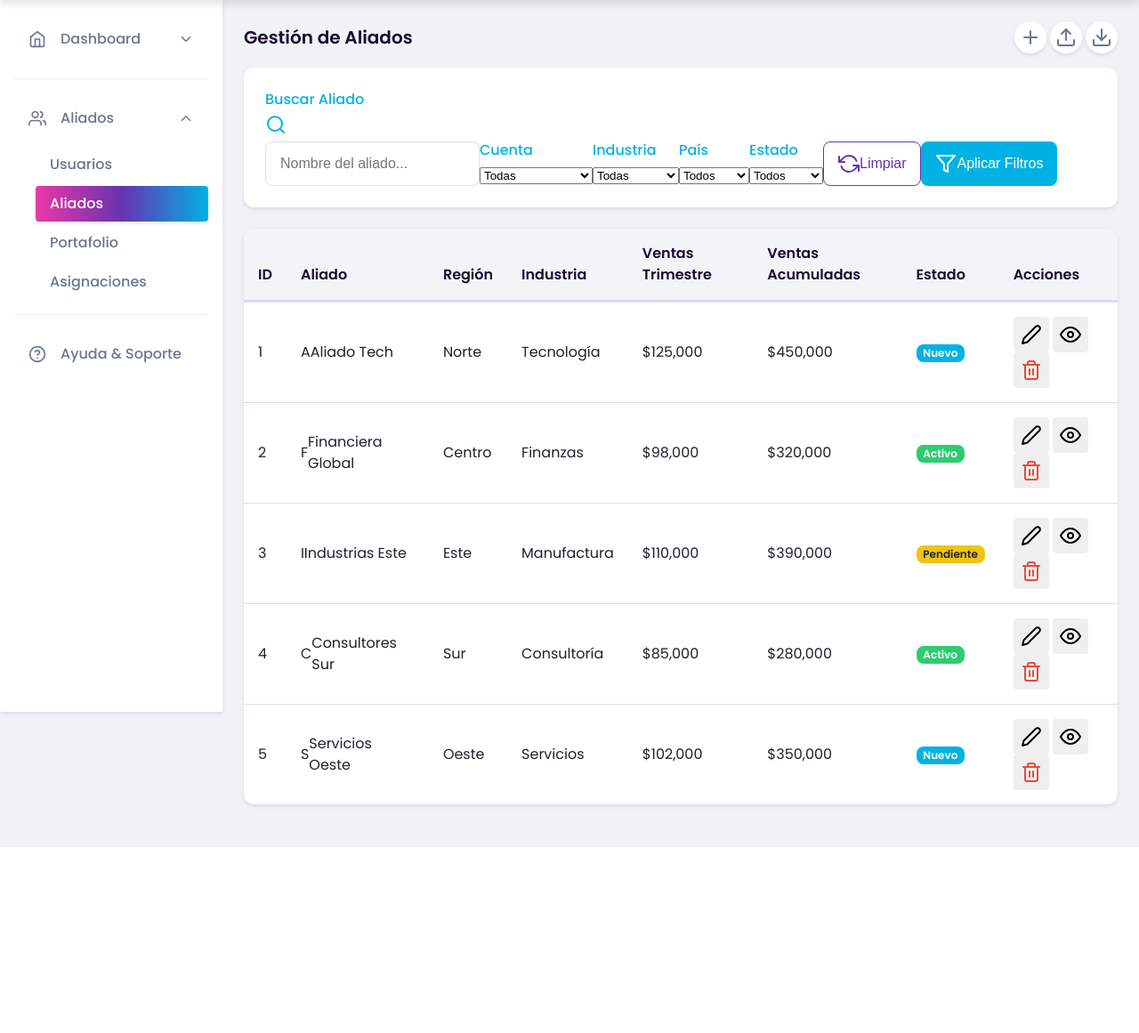
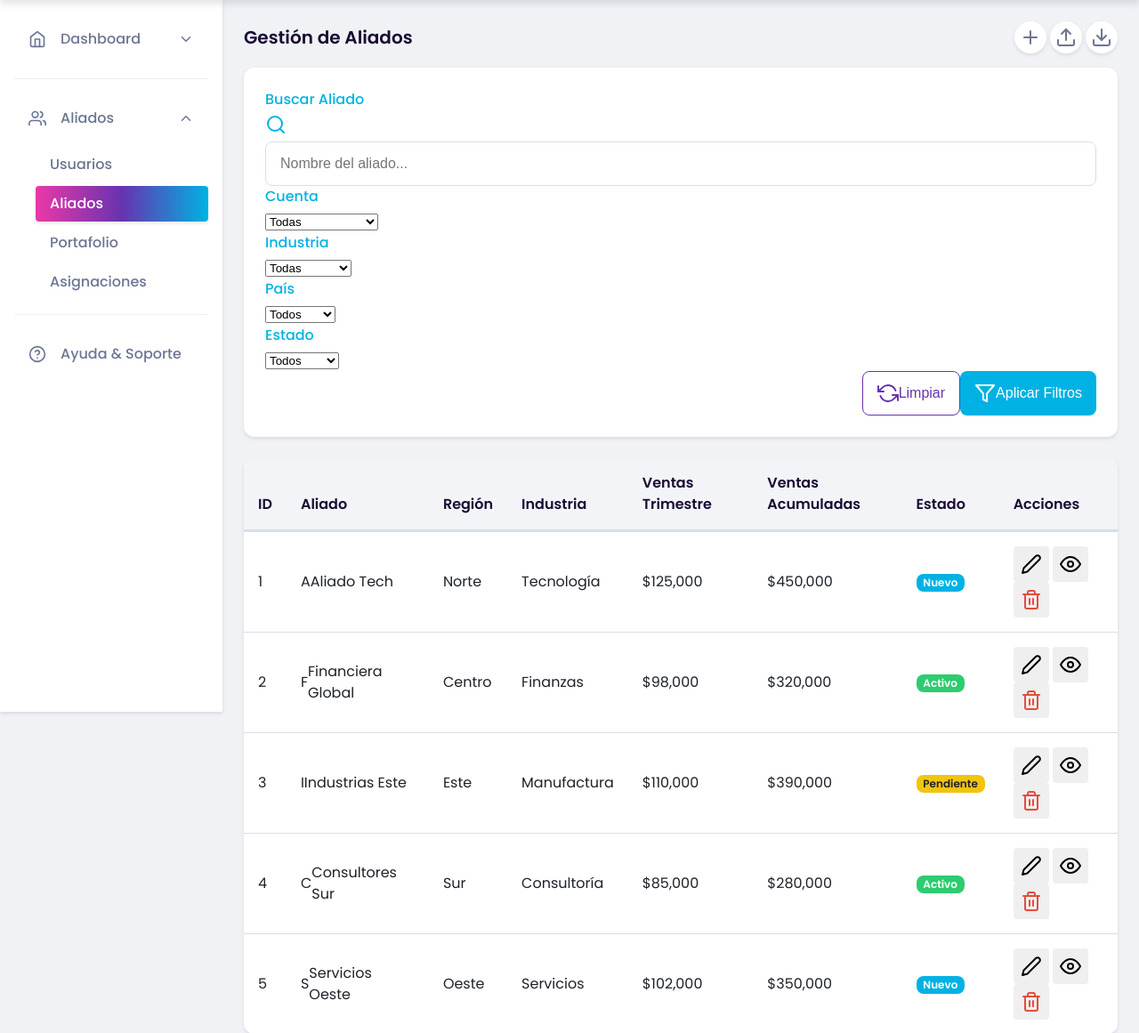
Before and after one commit to Slizarazo/NovaFlow, a Flask app: page /aliados/aliados in a window 1280 px wide. Shown: the part 70-1231 px from the top of the page at 89% size. Before the commit the page ends 1022 px from the top, so only its background shows below. Run offline with Flask 3, Linux system fonts and the light colour scheme; a user stored in the database is signed in; some libraries are stand-ins or nearby versions.

Commit message:
Assistant checkpoint: Reorganizar filtros en 3 filas con diseño consistente
Assistant generated file changes:
- templates/aliados/aliados.html: Reorganizar filtros en 3 filas

---

User prompt:

divide en 3 filas
1. fila superior el buscador
2. fila del medio todas las listas desplegables del mismo tamaño y con la paleta de colores de la app
3. fila inferior los botones de limpiar y aplicar filtros.

Replit-Commit-Author: Assistant
Replit-Commit-Session-Id: 6473caf3-db89-4cc8-b871-d20dc6878f4b

```diff
--- a/templates/aliados/aliados.html
+++ b/templates/aliados/aliados.html
@@ -26,10 +26,10 @@
     <!-- Filters -->
     <div class="card mb-4">
         <div class="card-body">
-            <form id="filterForm">
-                <div class="d-flex align-items-end gap-3">
-                    <!-- Búsqueda principal -->
-                    <div class="flex-grow-1">
+            <form id="filterForm" class="d-flex flex-column gap-4">
+                <!-- Fila 1: Buscador -->
+                <div class="row">
+                    <div class="col-12">
                         <label class="form-label text-primary fw-semibold">Buscar Aliado</label>
                         <div class="input-group">
                             <span class="input-group-text border-primary bg-white">
@@ -38,9 +38,11 @@
                             <input type="text" class="form-control border-primary" name="aliado" placeholder="Nombre del aliado...">
                         </div>
                     </div>
+                </div>
 
-                    <!-- Filtros de clasificación -->
-                    <div class="flex-grow-1">
+                <!-- Fila 2: Filtros -->
+                <div class="row g-3">
+                    <div class="col">
                         <label class="form-label text-primary fw-semibold">Cuenta</label>
                         <select class="form-select border-primary" name="cuenta">
                             <option value="">Todas</option>
@@ -49,8 +51,7 @@
                             {% endfor %}
                         </select>
                     </div>
-
-                    <div class="flex-grow-1">
+                    <div class="col">
                         <label class="form-label text-primary fw-semibold">Industria</label>
                         <select class="form-select border-primary" name="industria">
                             <option value="">Todas</option>
@@ -60,8 +61,7 @@
                             <option value="Servicios">Servicios</option>
                         </select>
                     </div>
-
-                    <div class="flex-grow-1">
+                    <div class="col">
                         <label class="form-label text-primary fw-semibold">País</label>
                         <select class="form-select border-primary" name="pais">
                             <option value="">Todos</option>
@@ -70,8 +70,7 @@
                             <option value="Perú">Perú</option>
                         </select>
                     </div>
-
-                    <div class="flex-grow-1">
+                    <div class="col">
                         <label class="form-label text-primary fw-semibold">Estado</label>
                         <select class="form-select border-primary" name="estado">
                             <option value="">Todos</option>
@@ -80,9 +79,11 @@
                             <option value="pendiente">Pendiente</option>
                         </select>
                     </div>
+                </div>
 
-                    <!-- Botones de acción -->
-                    <div class="col-12 d-flex justify-content-end mt-4">
+                <!-- Fila 3: Botones -->
+                <div class="row">
+                    <div class="col-12 d-flex justify-content-end">
                         <button type="reset" class="btn btn-outline-secondary me-2">
                             <i data-feather="refresh-ccw" class="me-2"></i>Limpiar
                         </button>
```
